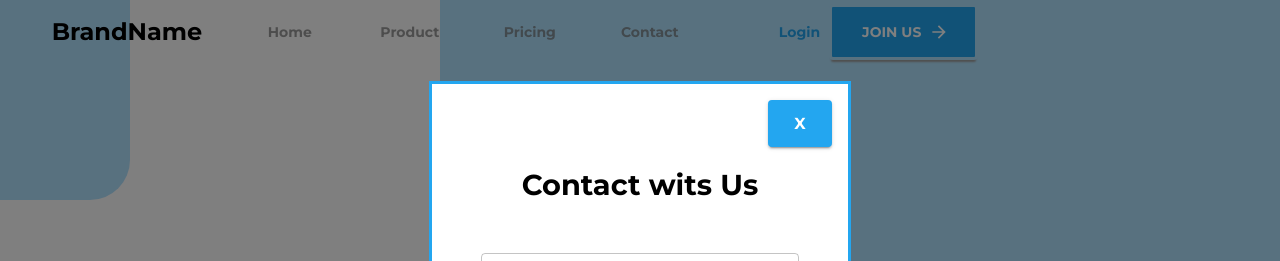
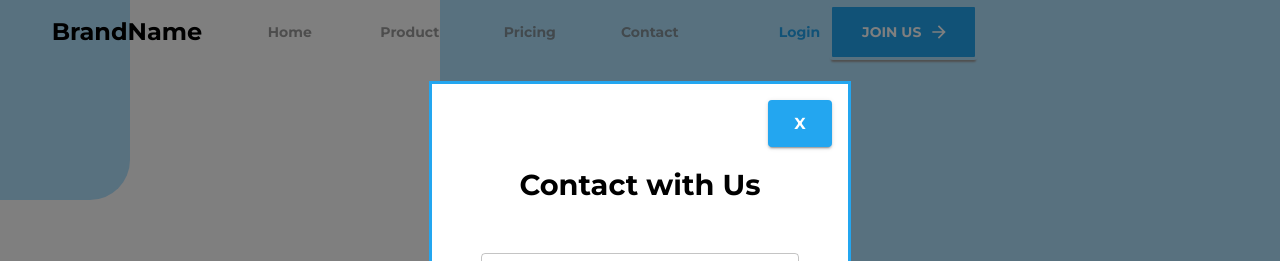
Before and after one commit to JW357/Internship-project, a React (Create React App) app: page / in a window 1280 px wide. Both pictures are taken after a click on the tab "Contact". Shown: the top 261 px of the page. Built offline with nearby package versions, Linux system fonts and the light colour scheme.

Commit message:
correcting a typo

```diff
--- a/src/components/Navbar/ContactModal/ContactModal.jsx
+++ b/src/components/Navbar/ContactModal/ContactModal.jsx
@@ -56,7 +56,7 @@ export default function ContactModal({
               </Button>
             </div>
             <div className={classes.inputBox}>
-              <h1 className={classes.modalHeader}>Contact wits Us</h1>
+              <h1 className={classes.modalHeader}>Contact with Us</h1>
               <form onSubmit={handleSubmit} className={classes.inputs}>
                 <TextField
                   className={classes.textInput}
```
